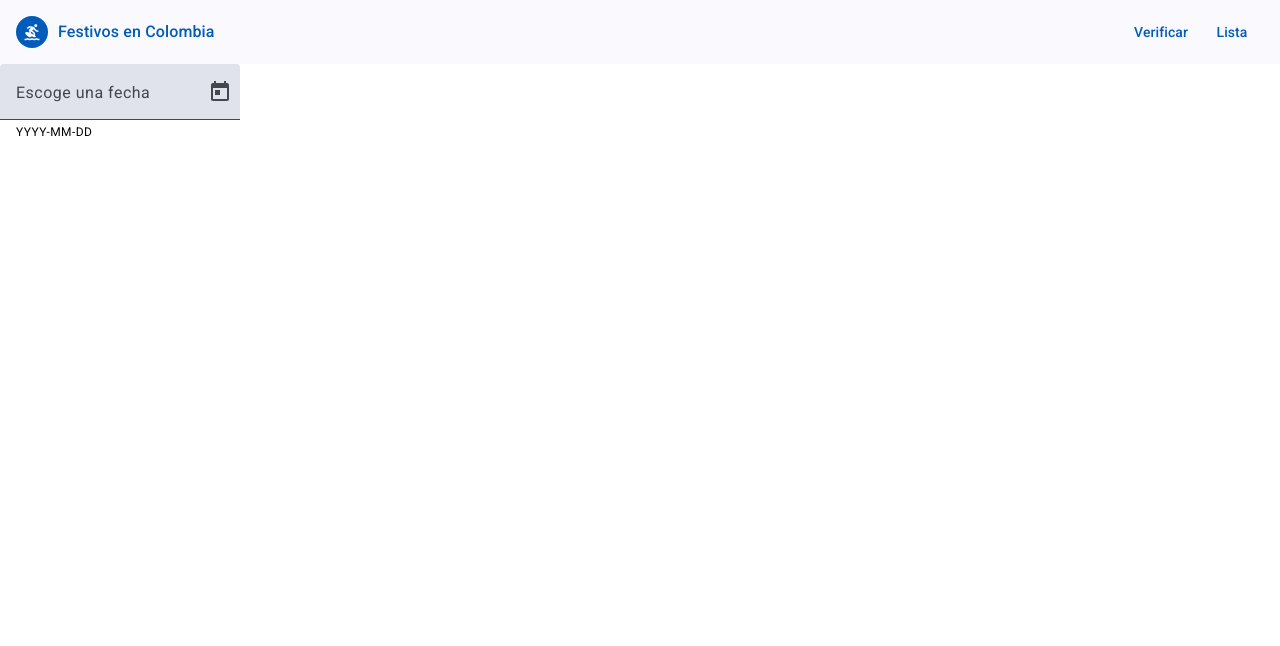
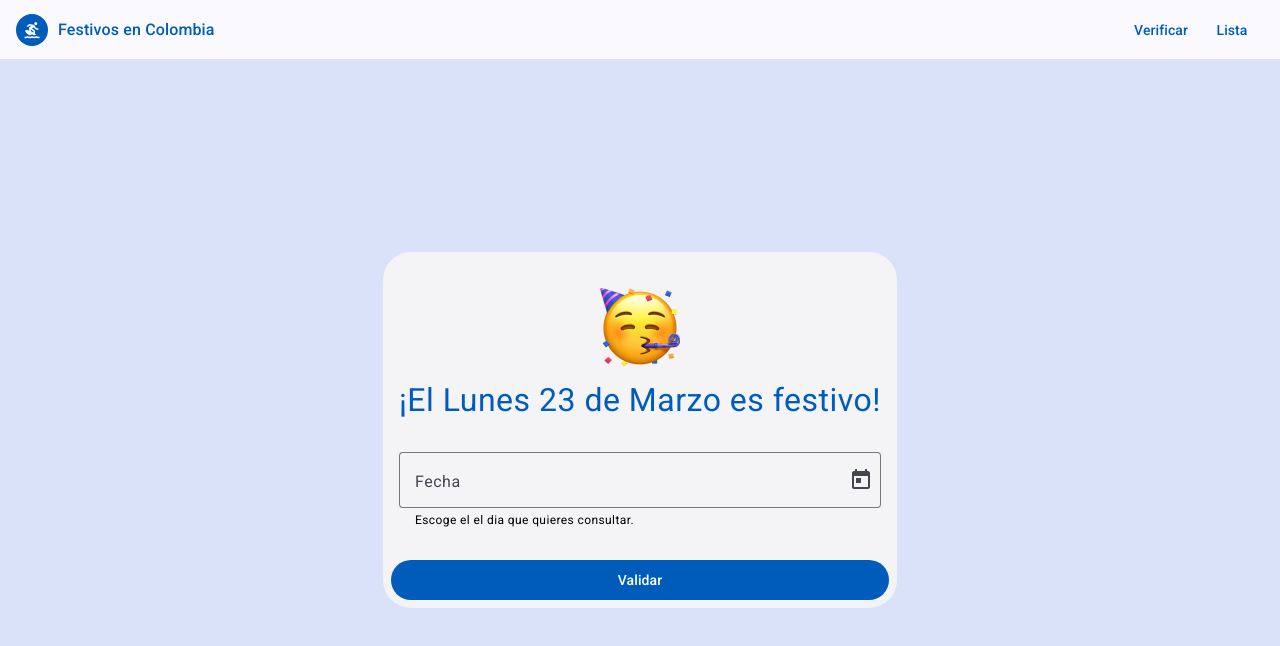
Before and after one commit to upeguiborja/HolidaysUI, an Angular app: page / in a window 1280 px wide. Shown: the top 646 px of the page. Built offline with nearby package versions, Linux system fonts and the light colour scheme.

Commit message:
feat: mejoras de diseño

```diff
--- a/src/app/app.component.css
+++ b/src/app/app.component.css
@@ -23,3 +23,11 @@
   align-items: center;
   justify-content: center;
 }
+
+.app-main-container {
+  background-color: #dae2f9;
+  display: flex;
+  flex: 1 1 100%;
+  justify-content: center;
+  align-items: center;
+}
--- a/src/app/app.component.html
+++ b/src/app/app.component.html
@@ -8,4 +8,6 @@
     <a mat-button color="primary" href="/list">Lista</a>
   </nav>
 </mat-toolbar>
-<router-outlet></router-outlet>
+<main class="app-main-container">
+  <router-outlet></router-outlet>
+</main>
--- a/src/app/features/components/validar-festivo/validar-festivo.component.css
+++ b/src/app/features/components/validar-festivo/validar-festivo.component.css
@@ -0,0 +1,38 @@
+.app-card {
+  box-shadow: none;
+  display: flex;
+  overflow: hidden;
+  border-radius: 28px;
+}
+
+.app-card-emoji {
+  width: 80px;
+  height: 80px;
+}
+
+.app-card-title {
+  font-size: 32px;
+  color: #005cbb;
+}
+
+.app-header-holiday {
+  background-color: transparent;
+  padding: 16px;
+  display: flex;
+  flex-direction: column;
+  align-items: center;
+  gap: 20px;
+}
+
+.app-card-actions {
+  margin-top: 24px;
+}
+
+.app-card-input,
+.app-card-actions-button {
+  width: 100%;
+}
+
+.app-card-content {
+  margin-top: 24px;
+}
--- a/src/app/features/components/validar-festivo/validar-festivo.component.html
+++ b/src/app/features/components/validar-festivo/validar-festivo.component.html
@@ -1,9 +1,21 @@
-<div>
-  <mat-form-field>
-    <mat-label>Escoge una fecha</mat-label>
-    <input matInput [matDatepicker]="picker" placeholder="Fecha" />
-    <mat-hint>YYYY-MM-DD</mat-hint>
-    <mat-datepicker-toggle matIconSuffix [for]="picker"></mat-datepicker-toggle>
-    <mat-datepicker #picker></mat-datepicker>
-  </mat-form-field>
-</div>
+<mat-card class="app-card">
+  <mat-card-header class="app-header-holiday">
+    <img src="assets/partying-face.png" class="app-card-emoji" />
+    <span class="app-card-title">¡El Lunes 23 de Marzo es festivo!</span>
+  </mat-card-header>
+
+  <mat-card-content class="app-card-content">
+    <mat-form-field class="app-card-input">
+      <mat-label>Fecha</mat-label>
+      <input matInput [matDatepicker]="picker" />
+      <mat-hint>Escoge el el dia que quieres consultar.</mat-hint>
+      <mat-datepicker-toggle matIconSuffix [for]="picker">
+      </mat-datepicker-toggle>
+      <mat-datepicker #picker></mat-datepicker>
+    </mat-form-field>
+  </mat-card-content>
+
+  <mat-card-actions class="app-card-actions">
+    <button mat-flat-button class="app-card-actions-button">Validar</button>
+  </mat-card-actions>
+</mat-card>
--- a/src/app/shared/modules/material/material.module.ts
+++ b/src/app/shared/modules/material/material.module.ts
@@ -1,7 +1,10 @@
 import { NgModule } from '@angular/core';
 import { MatToolbarModule } from '@angular/material/toolbar';
 import { MatDatepickerModule } from '@angular/material/datepicker';
-import { MatFormFieldModule } from '@angular/material/form-field';
+import {
+  MAT_FORM_FIELD_DEFAULT_OPTIONS,
+  MatFormFieldModule,
+} from '@angular/material/form-field';
 import { MatCardModule } from '@angular/material/card';
 import { provideNativeDateAdapter } from '@angular/material/core';
 import { MatInputModule } from '@angular/material/input';
@@ -18,6 +21,12 @@ import { MatIconModule } from '@angular/material/icon';
     MatToolbarModule,
     MatDatepickerModule,
   ],
-  providers: [provideNativeDateAdapter()],
+  providers: [
+    provideNativeDateAdapter(),
+    {
+      provide: MAT_FORM_FIELD_DEFAULT_OPTIONS,
+      useValue: { appearance: 'outline' },
+    },
+  ],
 })
 export class MaterialModule {}
--- a/src/index.html
+++ b/src/index.html
@@ -16,6 +16,6 @@
     />
   </head>
   <body class="mat-typography">
-    <app-root></app-root>
+    <app-root class="app-root"></app-root>
   </body>
 </html>
--- a/src/styles.css
+++ b/src/styles.css
@@ -1,4 +1,16 @@
 /* You can add global styles to this file, and also import other style files */
 
-html, body { height: 100%; }
-body { margin: 0; font-family: Roboto, "Helvetica Neue", sans-serif; }
+html,
+body {
+  height: 100%;
+}
+body {
+  margin: 0;
+  font-family: Roboto, "Helvetica Neue", sans-serif;
+}
+
+.app-root {
+  display: flex;
+  flex-direction: column;
+  height: 100%;
+}
```
Also changed, not shown: src/assets/frowning-face.png (added), src/assets/partying-face.png (added).
